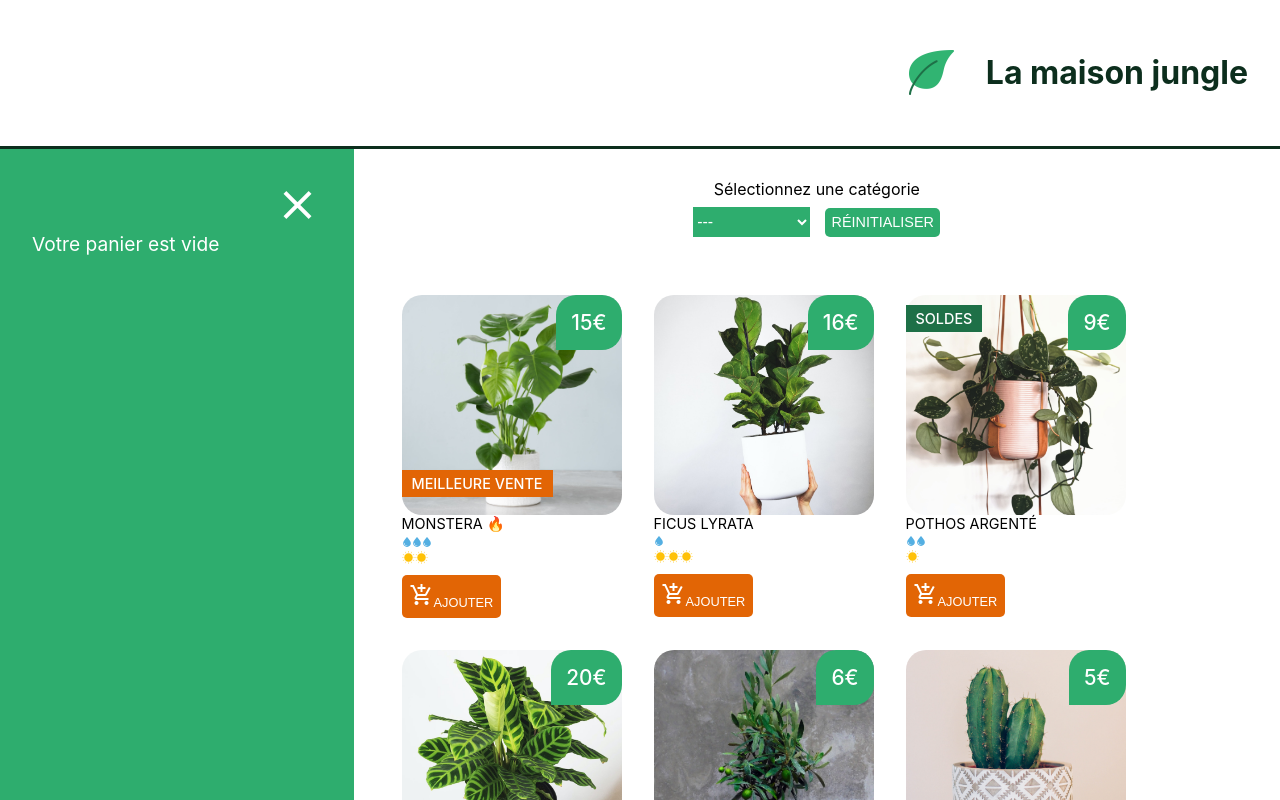
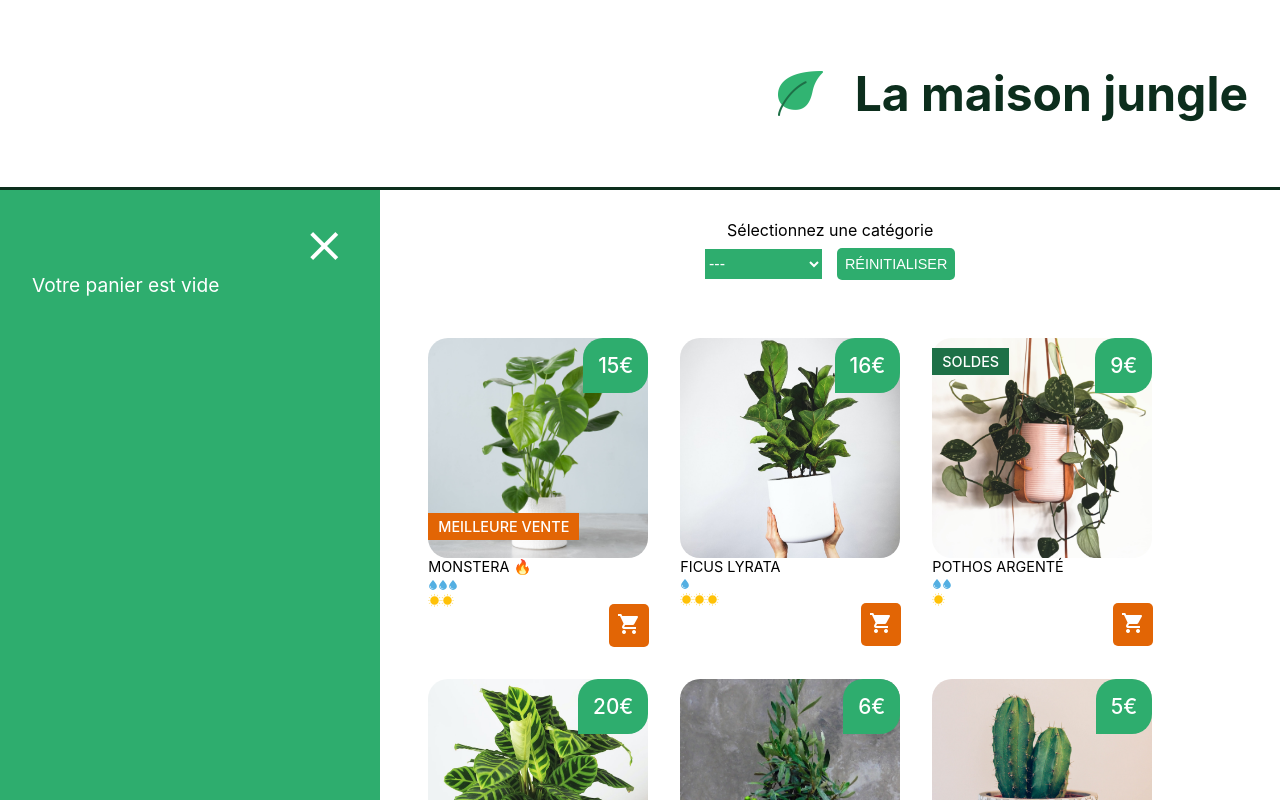
Before and after one commit to s-manguy/la-maison-jungle-by-sandrine-manguy, a React (Create React App) app: page / in a window 1280 px wide. Shown: the top 800 px of the page. Built offline with nearby package versions, Linux system fonts and the light colour scheme.

Commit message:
Design icons modifications

```diff
--- a/src/components/PlantItem.js
+++ b/src/components/PlantItem.js
@@ -4,7 +4,6 @@ import '../styles/PlantItem.css'
 const handleClick = (plantName) => {
     alert(`Vous voulez acheter 1 ${plantName} ? Très bon choix !`)
 }
-
 
 const PlantItem = ({ cover, name, water, light, id, isBestSale, isSpecialOffer, price }) => {
     // id, isBestSale & isSpecialOffer props added to keep the key attribute and the offers to complete the original course project
--- a/src/components/ShoppingList.js
+++ b/src/components/ShoppingList.js
@@ -15,7 +15,7 @@ const ShoppingList = ({ cart, updateCart, activeCategory, setActiveCategory }) =
     )
 
     // update cart controlling whether the current plant had already been added in the cart.
-    const addToCart = (name, price) => {
+const addToCart = (name, price) => {
         const currentPlantAdded = cart.find((plant) => plant.name === name)
         if (currentPlantAdded) {
             const cartFilteredCurrentPlant = cart.filter((plant) => plant.name !== name)
@@ -23,8 +23,10 @@ const ShoppingList = ({ cart, updateCart, activeCategory, setActiveCategory }) =
                 ...cartFilteredCurrentPlant,
                 { name, price, amount: currentPlantAdded.amount + 1 } // modified amount: currentPlantAdded + 1 from the original code which didn't run
             ])
+            alert(`L'article ${name} a bien été ajouté.`)
         } else {
             updateCart([...cart, { name, price, amount: 1}])
+            alert(`L'article ${name} a bien été ajouté.`)
         }
     }
 
@@ -38,7 +40,7 @@ const ShoppingList = ({ cart, updateCart, activeCategory, setActiveCategory }) =
             <ul className='lmj-plant-list'>
                 {plantList.map(({ id, cover, name, water, light, isBestSale, isSpecialOffer, price, category }) =>
                     !activeCategory || activeCategory === category ? (
-                         <div key={id}>
+                         <li key={id}> {/* replaced div by li for accessibility reasons*/}
                             <PlantItem
                                 cover={cover}
                                 name={name}
@@ -50,14 +52,13 @@ const ShoppingList = ({ cart, updateCart, activeCategory, setActiveCategory }) =
                             /> {/* added isBestSale & isSpecialOffer to keep the information */}
                             <button
                                 className='lmj-cart-add-button'
-                                title={`Ajouter 1 ${name} au panier`}
+                                aria-label={`Ajouter 1 ${name} au panier`}
                                 onClick={() => addToCart(name, price)}
                             >
-                                <span className="material-icons md-light md-24">add_shopping_cart</span>{/* Added Google icon */}
-                                Ajouter
+                                <span className="material-icons md-light md-24">{/*add_*/}shopping_cart</span>{/* Added Google icon */}
+                                {/* Ajouter */}
                             </button>
-
-                        </div>
+                        </li>
                     ) : null
                  )}
             </ul>
--- a/src/styles/Banner.css
+++ b/src/styles/Banner.css
@@ -12,7 +12,7 @@
 .lmj-title {
 	padding-left: 32px;
 	color: #0c2e1d;
-	font-size: 2rem;
+	font-size: 3rem;
 }
 
 .lmj-logo {
--- a/src/styles/Cart.css
+++ b/src/styles/Cart.css
@@ -5,7 +5,7 @@
 	display: flex;
 	flex-direction: column;
 	justify-content: flex-start;
-	width: 400px;
+	width: 450px;
 	font-size: 1.2rem;
 }
 
@@ -19,6 +19,29 @@
 	padding: 0;
 	color: white;
 	align-self: flex-end;
+}
+
+.lmj-cart-item {
+	display: flex;
+	flex-direction: row;
+	justify-content: space-between;
+	margin-left: -40px;
+	padding: 0.3rem;
+}
+
+/*.lmj-cart-item:hover {
+	background-color: #e26505 ;
+}
+*/
+
+.lmj-cart-item-button {
+	margin-left: 5px;
+	transition: color 400ms ease;
+}
+
+.lmj-cart-item-button:hover {
+	color:#c43c00;
+	/*transform: scale(125%);*/
 }
 
 .lmj-cart-remove-button {
@@ -50,13 +73,16 @@
 	border-radius: 5px;
 	text-transform: uppercase;
 	font-size: 1rem;
+	transition-property: background-color, box-shadow;
+	transition-duration: 400ms;
+	transition-timing-function: ease-in-out;
 }
 
 .lmj-cart-closed > button:hover {
 	background-color: #1E7047;
-	box-shadow: grey 0.2rem 0.2rem 0.2rem;
 }
 
-.lmj-cart-closed > button:active {
+.lmj-cart-closed > button:focus {
 	background-color: #e26505;
+	box-shadow: none;
 }
--- a/src/styles/Categories.css
+++ b/src/styles/Categories.css
@@ -18,9 +18,13 @@
 	margin-right: 15px;
 	padding: 0.35rem 0rem;
 	background-color: #2ead6e;
+	color: white;
 	border: none;
+	/*color: #0c2e1d;*/
+	border-color: #0c2e1d;
+	border-width: 0.01rem;
 	font-size: 1rem;
-	color: white;
+
 }
 
 .lmj-categories-button {
@@ -28,7 +32,7 @@
 	border: none;
 	border-radius: 5px;
 	font-size: 0.9rem;
-	padding: 0.4rem;
+	padding: 0.5rem;
 	color: white;
 	text-transform: uppercase;
 }
--- a/src/styles/ShoppingList.css
+++ b/src/styles/ShoppingList.css
@@ -14,7 +14,8 @@
 	padding: 0.5rem;
 	border: none;
 	border-radius: 5px;
-	margin: -0.5rem 1rem 1rem 1rem;
+	/* margin: -2rem 0rem 1rem 9rem;*/ /*button icon + text */
+	margin: -2rem 0rem 1rem 12.3rem; /*button icon only */
 	cursor: pointer;
 	background-color: #e26505;
 	box-shadow: none;
@@ -39,5 +40,5 @@
 	color: white;
 	/*font-size: 1rem;*/
 	text-transform: uppercase;
-	box-shadow: grey 0.2rem 0.2rem 0.2rem;
+	box-shadow: none;
 }
--- a/src/styles/index.css
+++ b/src/styles/index.css
@@ -6,6 +6,7 @@ body {
   -webkit-font-smoothing: antialiased;
   -moz-osx-font-smoothing: grayscale;
   font-size: 62.54%; /* added 1rem =10px */
+  user-select: none;
 }
 
 code {
```
Also changed, not shown: src/styles/PlantItem.css (line endings or trailing spaces).
